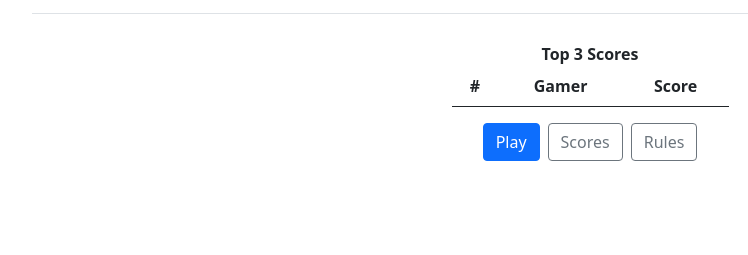
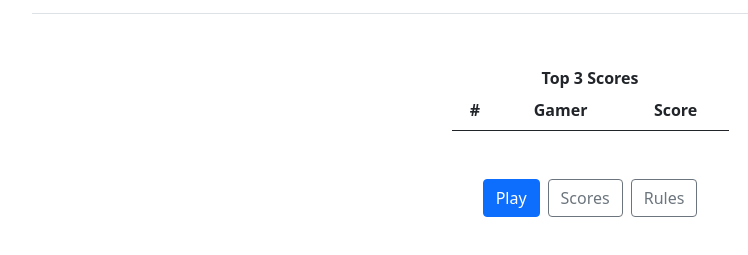
Before and after one commit to Doc-Le/Milestoneproject-2, a plain HTML site: page index.html in a window 1280 px wide. Shown: the part 55-310 px from the top of the page, without its empty margins (50-798 px from the left). Drawn offline with nearby package versions, Linux system fonts and the light colour scheme.

Commit message:
Add menu panel marging top bottom

```diff
--- a/index.html
+++ b/index.html
@@ -43,7 +43,7 @@
         </header>
         <!-- Menu panel shows top 3 scores, start playing the game, show all scores and about the game -->
         <div id="menuPanel" class="px-1 py-1 my-1 text-center">
-            <div class="col-lg-3 mx-auto">
+            <div class="col-lg-3 mx-auto my-4">
                 <strong>Top 3 Scores</strong>
                 <table class="table">
                     <thead>
@@ -57,7 +57,7 @@
                     <tbody id="topScores"></tbody>
                 </table>
             </div>
-            <div class="col-lg-6 mx-auto">
+            <div class="col-lg-6 mx-auto my-5">
                 <div class="d-grid gap-2 d-sm-flex justify-content-sm-center">
                     <button id="play" type="button" class="btn btn-primary">Play</button>
                     <button id="scores" type="button" class="btn btn-outline-secondary">Scores</button>
```
